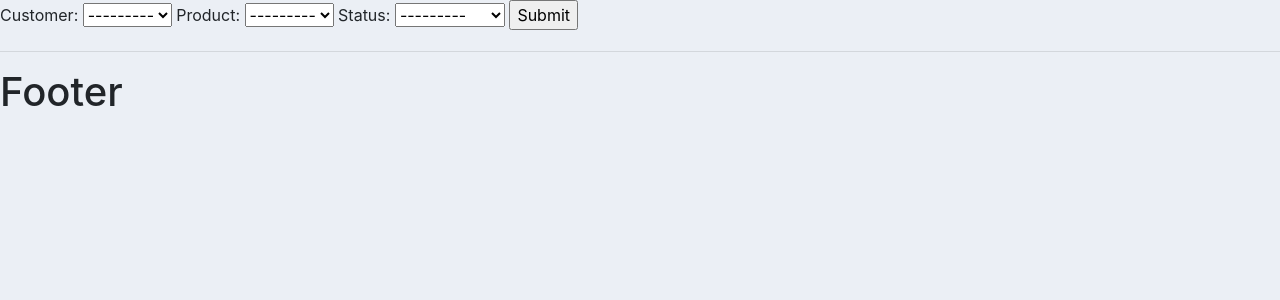
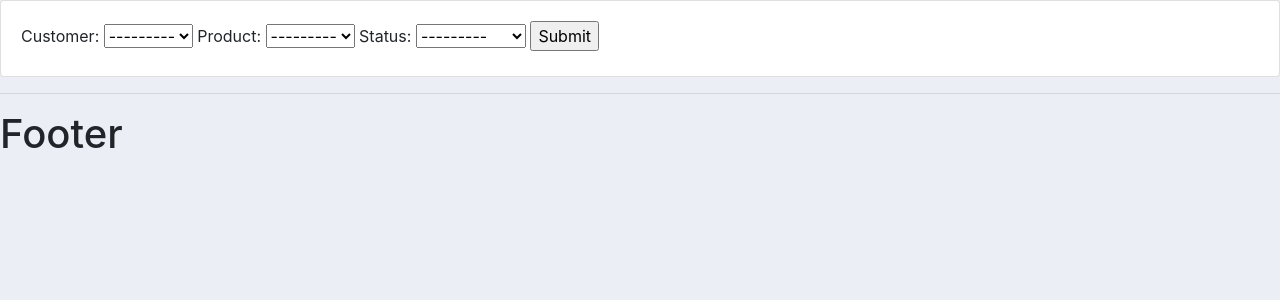
Before and after one commit to comit-master/crm_inventory, a Django app: a page that uses templates/order/order_add.html in a window 1280 px wide. Shown: the part 123-423 px from the top of the page. Run offline with Django 4.2, Linux system fonts and the light colour scheme; data that the repository does not hold is empty; some libraries are stand-ins or nearby versions.

Commit message:
site formatting

```diff
--- a/templates/order/order_add.html
+++ b/templates/order/order_add.html
@@ -4,12 +4,16 @@
 
 {% block content %}
 
+<div class="row">
+    <div class="col-md-12" >
+        <div class="card card-body">
 <form action="" method="POST">
     {%  csrf_token %} <!-- we encrypt data to protect it-->
     {{order_form}} <!-- here the key not the value from my context-->
     <input type="submit" name="Send">
-
 </form>
-
+</div>
+    </div>
+        </div>
 
 {% endblock %}
```
